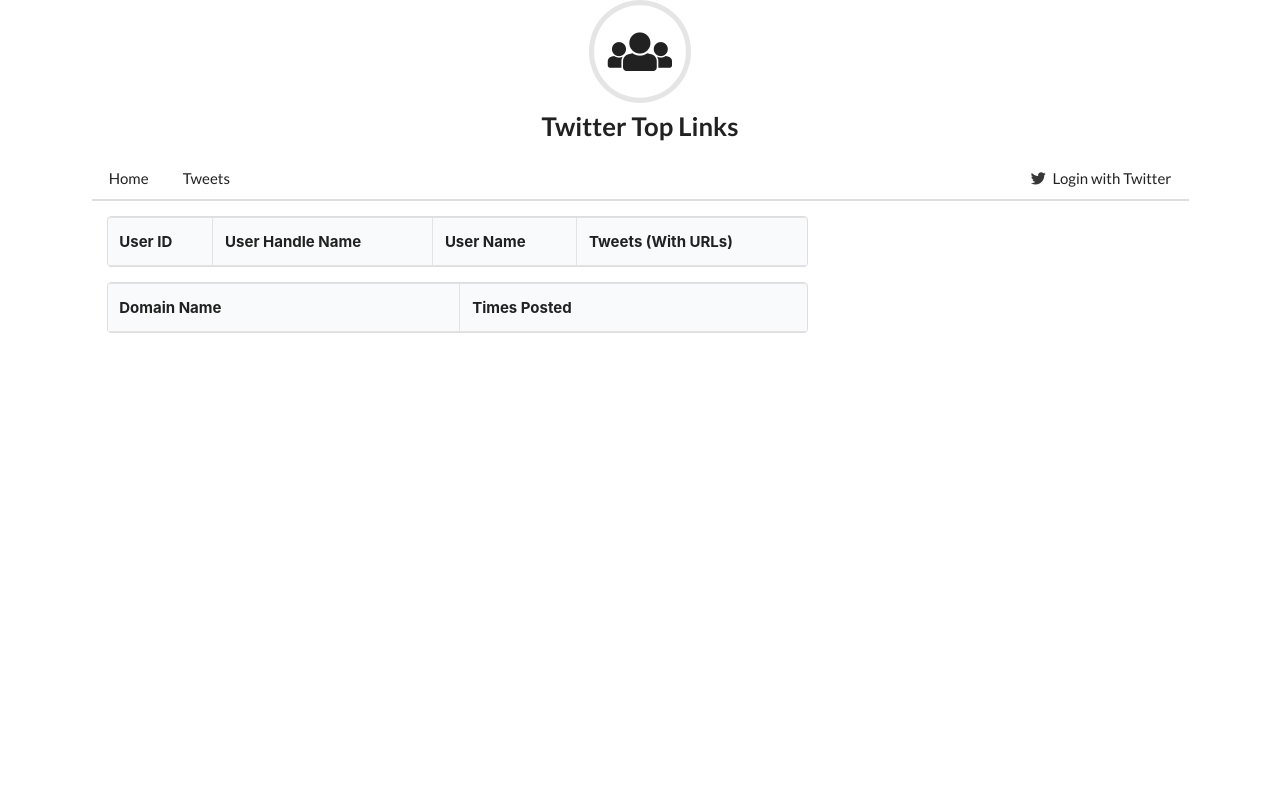
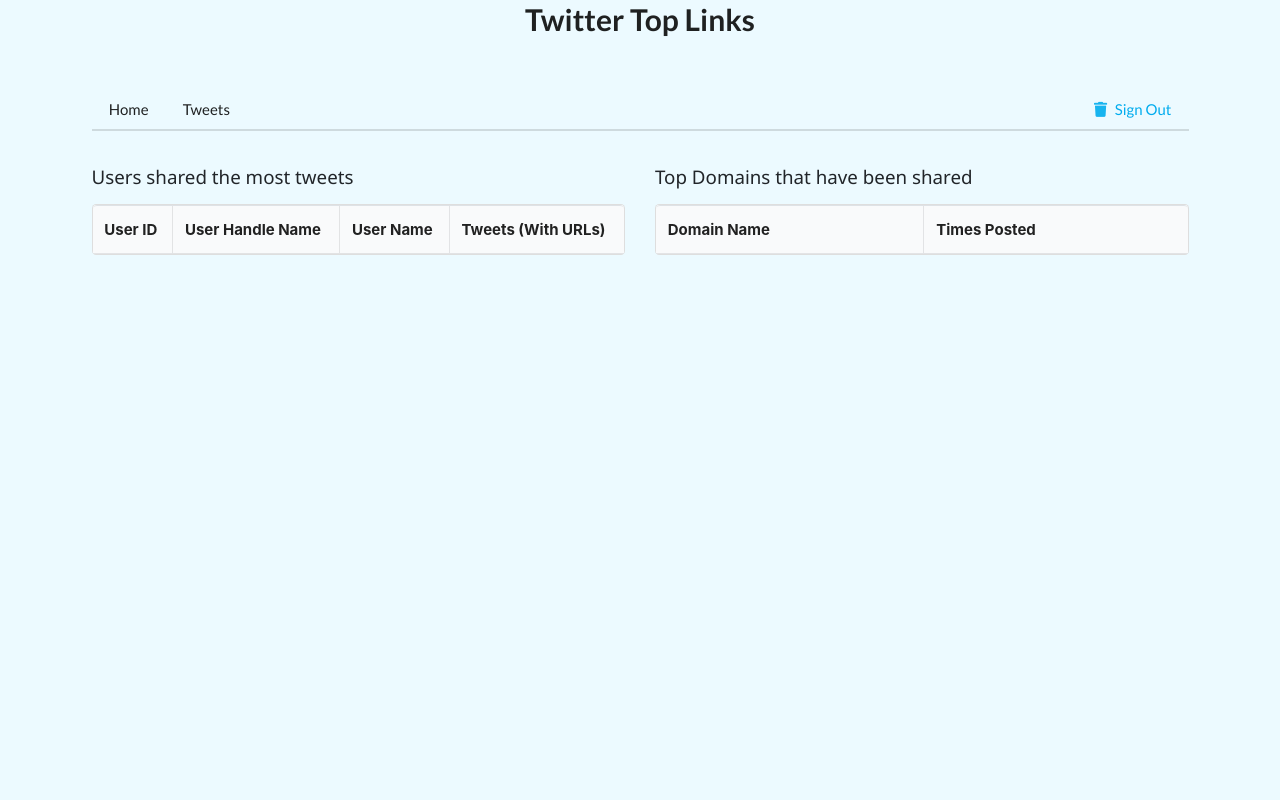
Before and after one commit to KanishkaJain30/Kanishka30, a Django app: page / in a window 1280 px wide. Run offline with Django 3.2, Linux system fonts and the light colour scheme; the visitor is signed in with stand-in values (Sample User, id 1); data that the repository does not hold is empty; some libraries are stand-ins or nearby versions.

Commit message:
second commit

```diff
--- /dev/null
+++ b/app/static/app/base.css
@@ -0,0 +1,23 @@
+.body{
+
+background-color:#ECFAFF;
+opacity: 1;
+}
+
+#a1{
+    color:#00ACEE;
+
+}
+#a2{
+    background-color:#00ACEE;
+    color:white;
+    border-radius: 12px;
+
+
+
+}
+#h1{
+    margin-bottom:50px;
+    top:-10px;
+
+}
--- a/app/templates/app/base.html
+++ b/app/templates/app/base.html
@@ -8,7 +8,7 @@
 <link rel="stylesheet" href="https://www.w3schools.com/w3css/4/w3.css">
   <meta name="viewport" content="width=device-width, initial-scale=1">
   <link rel="stylesheet" href="https://maxcdn.bootstrapcdn.com/bootstrap/4.5.2/css/bootstrap.min.css">
-
+  <link rel="stylesheet" href="{% static 'app/base.css' %}">
 <!-- jQuery library -->
 <script src="https://ajax.googleapis.com/ajax/libs/jquery/3.5.1/jquery.min.js"></script>
 
@@ -24,52 +24,42 @@
   <script src="https://cdnjs.cloudflare.com/ajax/libs/popper.js/1.16.0/umd/popper.min.js"></script>
   <script src="https://maxcdn.bootstrapcdn.com/bootstrap/4.5.2/js/bootstrap.min.js"></script>
     </head>
-    <body class="ui container">
-        <h2 class="ui center aligned icon header">
-            <i class="circular users icon"></i>
+    <body class="ui container body">
+
+        <h1 id="h1" class="ui center aligned icon header" >
             Twitter Top Links
-        </h2>
+        </h1>
         <div class="ui secondary pointing menu">
 
         <a href={% url 'top_tweets_list' %} class="item">
           Home
         </a>
 
-        {% if  user.is_authenticated %}
+
             <a href={% url 'user_tweets_list' %} class="item">
                 Tweets
             </a>
-        {% else %}
-        <div data-tooltip= "Please Sign In !!">
-            <a  class="item">
-              Tweets
-            </a>
-        </div>
-        {% endif %}
+
 
         <div class="right menu">
-            {% if request.session.user_id %}
-                <a href = {% url 'sign_out' %} class="ui item">
+            {% if  user.is_authenticated %}
+                <a href = {% url 'sign_out' %} id="a1" class="ui item" >
                     <i class="trash icon"></i>
                     Sign Out
                 </a>
 
             {% else %}
-                <a href = {% url 'auth' %} class="ui item">
+                <a href = {% url 'auth' %} id="a2" class="ui item">
                 <i class="twitter icon"></i>
                     Login with Twitter
                 </a>
           {% endif %}
         </div>
       </div>
-    <div class="content container">
-        <div class="row">
-            <div class="col-md-8">
+
                 {% block content %}
                 {% endblock %}
-            </div>
-        </div>
-    </div>
+
         <script
             src="https://code.jquery.com/jquery-3.1.1.min.js"
             integrity="sha256-hVVnYaiADRTO2PzUGmuLJr8BLUSjGIZsDYGmIJLv2b8="
--- a/app/templates/app/top_tweets_list.html
+++ b/app/templates/app/top_tweets_list.html
@@ -1,8 +1,13 @@
 {% extends 'app/base.html' %}
 
 {% block content %}
-    <table class="ui celled table">
+<div class="row">
+    <div class="col md-sm-10"  style="top:20px" >
+        <h5>Users shared the most tweets</h5>
+    <table class="ui celled table" style="width:100%">
+
         <thead>
+
             <tr><th> User ID </th>
                 <th> User Handle Name</th>
                 <th> User Name</th>
@@ -22,7 +27,9 @@
                 {%endfor %}
             </tbody>
     </table>
-
+</div>
+<div class="col md-sm-2" style="top:20px">
+    <h5>Top Domains that have been shared </h5>
     <table class="ui celled table">
         <thead>
             <tr>
@@ -39,5 +46,6 @@
                 {%endfor %}
             </tbody>
     </table>
-
+    </div>
+</div>
 {% endblock %}
--- a/app/templates/app/user_tweets_list.html
+++ b/app/templates/app/user_tweets_list.html
@@ -4,9 +4,8 @@
     <table class="ui large stackable striped gray padded table">
         <thead class="large">
             <tr>
-                <th>{{tweets.0.user_name}}'s Tweets ({{tweets.0.user_screen_name}})</th>
-            </tr
-        ></thead>
+                <th>{{tweets.0.user_name}}'s Tweets  my name ({{tweets.0.user_handle_name}})</th>
+            </tr ></thead>
             <tbody>
                 {% for tweet in tweets %}
                 <tr>
--- a/app/urls.py
+++ b/app/urls.py
@@ -6,6 +6,7 @@ from . import views
 urlpatterns = [
     path('', views.top_tweets_list, name='top_tweets_list'),
     path('tweets/', views.user_tweets_list, name='user_tweets_list'),
+    path('base1/',views.base1, name='base1'),
     path('auth/', views.auth, name='auth'),
     path('logoff/', views.sign_out, name='sign_out'),
     re_path(r'^callback/$', views.callback, name='auth_return'),
--- a/app/views.py
+++ b/app/views.py
@@ -56,7 +56,7 @@ def user_tweets_list(request):
         return response
 
 def auth(request):
-	# start the OAuth process, set up a handler with our details
+    # start the OAuth process, set up a handler with our details
 	oauth = tweepy.OAuthHandler(CONSUMER_KEY, CONSUMER_SECRET, CALLBACK_URL)
 	# direct the user to the authentication url
 	# if user is logged-in and authorized then transparently goto the callback URL
@@ -71,9 +71,9 @@ def callback(request):
     verifier = request.GET.get('oauth_verifier')
     tweets_data = []
     user_id = ''
-
+    response=HttpResponseRedirect('/')
     if verifier:
-        oauth = tweepy.OAuthHandler(CONSUMER_KEY, CONSUMER_SECRET)
+        oauth = tweepy.OAuthHandler(CONSUMER_KEY, CONSUMER_SECRET,CALLBACK_URL)
         token = request.session.get('request_token')
 
         # remove the request token now we don't need it
@@ -85,13 +85,17 @@ def callback(request):
             oauth.get_access_token(verifier)
             # fetch tweets from user timeline
             tweets_data, user_id = fetch_tweets(oauth)
+            request.session['user_id'] = user_id
+            if not tweets_data:
+                 response=HttpResponseRedirect('/base1')
+            else:
 
-            for tweet, domain in tweets_data:
-                Tweet.objects.get_or_create(**tweet)
-                Domain.objects.get_or_create(**domain)
+                for tweet, domain in tweets_data:
+                    Tweet.objects.get_or_create(**tweet)
+                    Domain.objects.get_or_create(**domain)
+                response=HttpResponseRedirect('/base1')
 
-            request.session['user_id'] = user_id
-            x=True
+
 
         except tweepy.TweepError:
             print('Error, failed to get access token')
@@ -101,11 +105,34 @@ def callback(request):
 
 
 
-    response = HttpResponseRedirect('/')
+    #response = HttpResponseRedirect('/')
     return response
 
+def login(request):
+    return render(request, "app/base.html")
+
+
+def base1(request):
+    print("request", request.session.get("user_id"))
+    tweets_top_urls = Tweet.objects.all().\
+                            values('user_id', 'user_screen_name', 'user_name').\
+                            annotate(total=Count('url')).\
+                            order_by('-total')[:TOP_COUNT]
+
+    domains_top_names = Domain.objects.all().\
+                            values('domain_name').\
+                            annotate(total=Count('domain_name')).\
+                            order_by('-total')[:TOP_COUNT]
+    print("got in base 1")
+    return render(request,
+                'app/base1.html',
+                    {
+                    'tweets':tweets_top_urls,
+                    'domains':domains_top_names
+                    }
+                )
 def sign_out(request):
-    #request.session.clear()
+    request.session.clear()
     response = HttpResponseRedirect('/')
     return response
 
```
Also changed, not shown: app/templates/app/base1.html (added, +73 -0 lines), app/templates/base.html (deleted, +0 -16 lines), app/templates/home.html (deleted, +0 -20 lines), app/templates/registration/login.html (deleted, +0 -37 lines).
